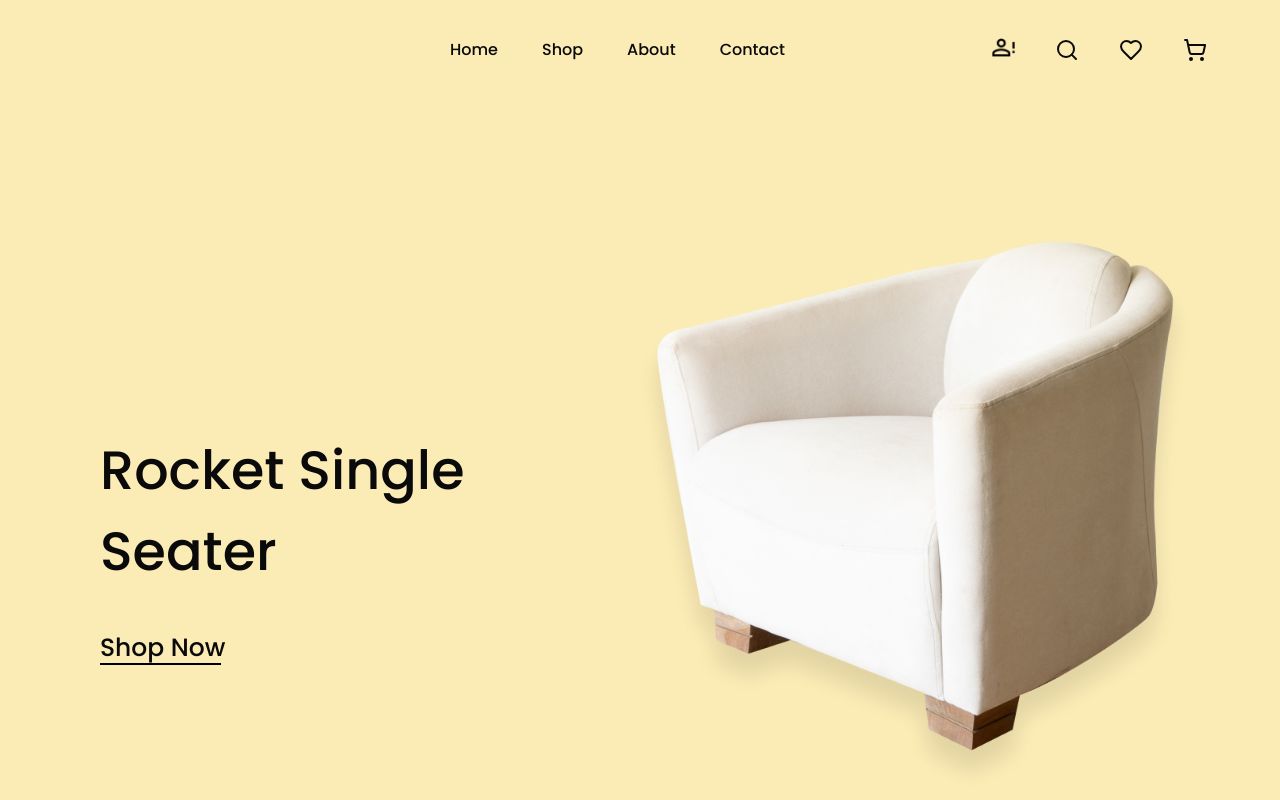
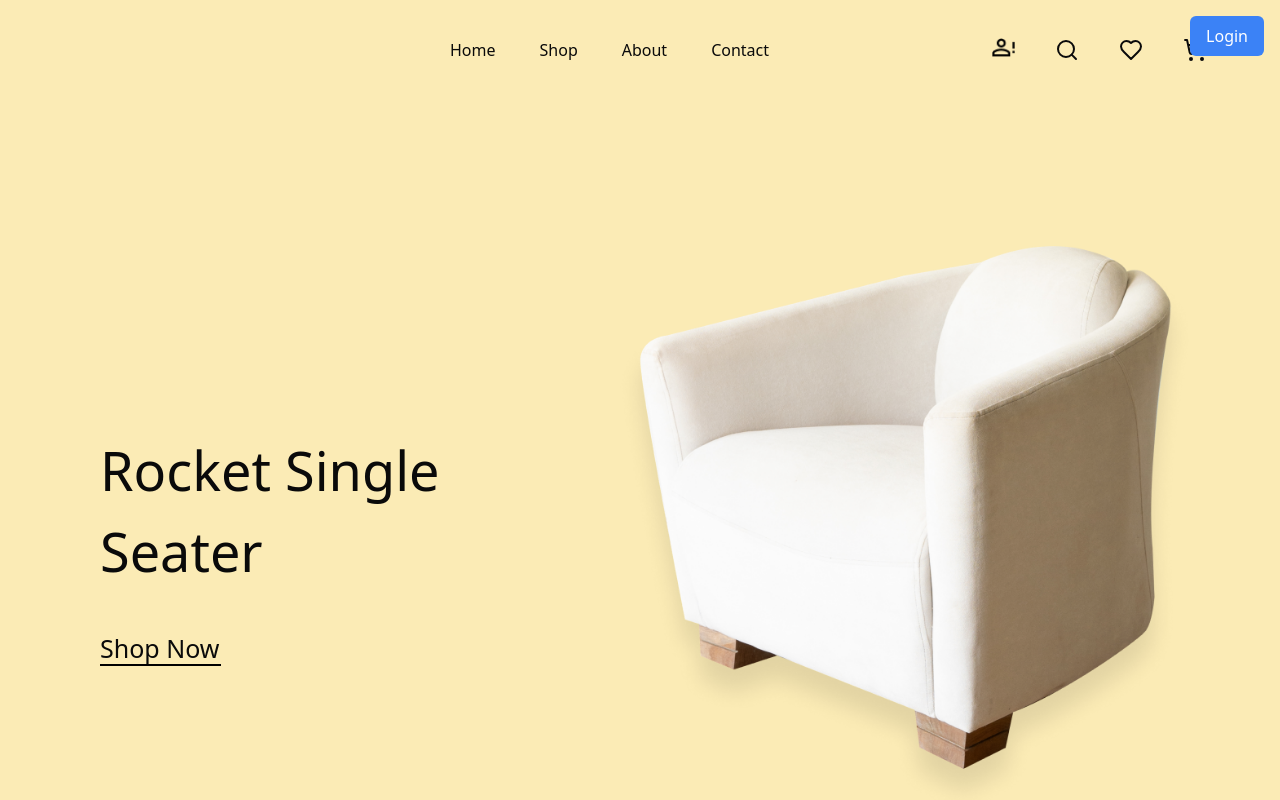
Before and after one commit to harisaltafb105/my-project, a Next.js app: page / in a window 1280 px wide. Shown: the top 800 px of the page. Built offline with nearby package versions, Linux system fonts and the light colour scheme; no server answers.

Commit message:
Another Commit

```diff
--- a/src/app/Components/Cart.tsx
+++ b/src/app/Components/Cart.tsx
@@ -207,6 +207,8 @@
 // };
 
 // export default Cart;
+
+
 "use client";
 import React from "react";
 import { useCart } from "./CartContext";
--- a/src/app/Components/CartContext.tsx
+++ b/src/app/Components/CartContext.tsx
@@ -137,8 +137,67 @@
 // };
 
 
+"use client";
+import React, { createContext, useContext, useState, ReactNode } from "react";
+
+interface CartItem {
+  _id: string;
+  name: string;
+  price: number;
+  quantity: number;
+}
+
+interface CartContextType {
+  cartItems: CartItem[];
+  addToCart: (item: CartItem) => void;
+  removeFromCart: (_id: string) => void;
+  clearCart: () => void;
+}
+
+const CartContext = createContext<CartContextType | undefined>(undefined);
+
+export const CartProvider = ({ children }: { children: ReactNode }) => {
+  const [cartItems, setCartItems] = useState<CartItem[]>([]);
+
+  const addToCart = (item: CartItem) => {
+    setCartItems((prev) => {
+      const existingItem = prev.find((cartItem) => cartItem._id === item._id);
+      if (existingItem) {
+        return prev.map((cartItem) =>
+          cartItem._id === item._id
+            ? { ...cartItem, quantity: cartItem.quantity + item.quantity }
+            : cartItem
+        );
+      }
+      return [...prev, item];
+    });
+  };
+
+  const removeFromCart = (_id: string) => {
+    setCartItems((prev) => prev.filter((cartItem) => cartItem._id !== _id));
+  };
+
+  const clearCart = () => {
+    setCartItems([]);
+  };
+
+  return (
+    <CartContext.Provider value={{ cartItems, addToCart, removeFromCart, clearCart }}>
+      {children}
+    </CartContext.Provider>
+  );
+};
+
+export const useCart = () => {
+  const context = useContext(CartContext);
+  if (!context) {
+    throw new Error("useCart must be used within a CartProvider");
+  }
+  return context;
+};
+
 // "use client";
-// import React, { createContext, useContext, useState, ReactNode } from "react";
+// import { createContext, useState, useContext, ReactNode } from "react";
 
 // interface CartItem {
 //   _id: string;
@@ -159,26 +218,28 @@
 // export const CartProvider = ({ children }: { children: ReactNode }) => {
 //   const [cartItems, setCartItems] = useState<CartItem[]>([]);
 
+//   // Add item to cart
 //   const addToCart = (item: CartItem) => {
 //     setCartItems((prev) => {
-//       const existingItem = prev.find((cartItem) => cartItem._id === item._id);
-//       if (existingItem) {
-//         return prev.map((cartItem) =>
-//           cartItem._id === item._id
-//             ? { ...cartItem, quantity: cartItem.quantity + item.quantity }
-//             : cartItem
-//         );
-//       }
-//       return [...prev, item];
+//       const updatedCart = [...prev, item];
+//       localStorage.setItem("cart", JSON.stringify(updatedCart)); // Save to localStorage
+//       return updatedCart;
 //     });
 //   };
 
+//   // Remove item from cart
 //   const removeFromCart = (_id: string) => {
-//     setCartItems((prev) => prev.filter((cartItem) => cartItem._id !== _id));
+//     setCartItems((prev) => {
+//       const updatedCart = prev.filter((cartItem) => cartItem._id !== _id);
+//       localStorage.setItem("cart", JSON.stringify(updatedCart)); // Save to localStorage
+//       return updatedCart;
+//     });
 //   };
 
+//   // Clear the cart
 //   const clearCart = () => {
 //     setCartItems([]);
+//     localStorage.removeItem("cart"); // Clear from localStorage
 //   };
 
 //   return (
@@ -195,63 +256,3 @@
 //   }
 //   return context;
 // };
-"use client";
-import { createContext, useState, useContext, ReactNode } from "react";
-
-interface CartItem {
-  _id: string;
-  name: string;
-  price: number;
-  quantity: number;
-}
-
-interface CartContextType {
-  cartItems: CartItem[];
-  addToCart: (item: CartItem) => void;
-  removeFromCart: (_id: string) => void;
-  clearCart: () => void;
-}
-
-const CartContext = createContext<CartContextType | undefined>(undefined);
-
-export const CartProvider = ({ children }: { children: ReactNode }) => {
-  const [cartItems, setCartItems] = useState<CartItem[]>([]);
-
-  // Add item to cart
-  const addToCart = (item: CartItem) => {
-    setCartItems((prev) => {
-      const updatedCart = [...prev, item];
-      localStorage.setItem("cart", JSON.stringify(updatedCart)); // Save to localStorage
-      return updatedCart;
-    });
-  };
-
-  // Remove item from cart
-  const removeFromCart = (_id: string) => {
-    setCartItems((prev) => {
-      const updatedCart = prev.filter((cartItem) => cartItem._id !== _id);
-      localStorage.setItem("cart", JSON.stringify(updatedCart)); // Save to localStorage
-      return updatedCart;
-    });
-  };
-
-  // Clear the cart
-  const clearCart = () => {
-    setCartItems([]);
-    localStorage.removeItem("cart"); // Clear from localStorage
-  };
-
-  return (
-    <CartContext.Provider value={{ cartItems, addToCart, removeFromCart, clearCart }}>
-      {children}
-    </CartContext.Provider>
-  );
-};
-
-export const useCart = () => {
-  const context = useContext(CartContext);
-  if (!context) {
-    throw new Error("useCart must be used within a CartProvider");
-  }
-  return context;
-};
--- /dev/null
+++ b/src/app/Components/ClerkProvider.tsx
@@ -0,0 +1,27 @@
+'use client';
+
+import { ClerkProvider, useUser, RedirectToSignIn } from '@clerk/clerk-react';
+
+export default function RootLayout({ children }: { children: React.ReactNode }) {
+  const { isLoaded, user } = useUser();
+
+  // If user data is not loaded
+  if (!isLoaded) {
+    return <div>Loading...</div>;
+  }
+
+  // If user is not logged in, redirect to login page
+  if (!user) {
+    return <RedirectToSignIn />;
+  }
+
+  return (
+    <ClerkProvider publishableKey={process.env.NEXT_PUBLIC_CLERK_PUBLISHABLE_KEY || ''}>
+      <html lang="en">
+        <body className="flex flex-col min-h-screen">
+          <main className="flex-grow">{children}</main>
+        </body>
+      </html>
+    </ClerkProvider>
+  );
+}
--- a/src/app/layout.tsx
+++ b/src/app/layout.tsx
@@ -1,28 +1,139 @@
-import type { Metadata } from "next";
-import { Poppins } from "next/font/google";
+// import type { Metadata } from "next";
+// import { Poppins } from "next/font/google";
 
+// import { CartProvider } from "./Components/CartContext";
+// import Cart from "./Components/Cart";
+// import "./globals.css";
+
+// const poppins = Poppins({ subsets: ["latin"], weight: ["400", "500", "600", "700"] });
+
+// export const metadata: Metadata = {
+//   title: "My Shop",
+//   description: "An example e-commerce app with a cart.",
+// };
+
+// export default function RootLayout({ children }: { children: React.ReactNode }) {
+//   return (
+
+//       <html lang="en">
+//         <body className={`${poppins.className} flex flex-col min-h-screen`}>
+//           <CartProvider>
+//             <main className="flex-grow">{children}</main>
+//             <Cart />
+//           </CartProvider>
+//         </body>
+//       </html>
+
+//   );
+// }
+
+// RootLayout.tsx
+// RootLayout.tsx (for Client Component)
+// RootLayout.tsx (for Client Component)
+// RootLayout.tsx (for Client Component)
+
+// 'use client'; // Keep this for Client Component
+
+// import { Poppins } from "next/font/google";
+// import { ClerkProvider, useUser, RedirectToSignIn } from "@clerk/clerk-react"; // Import Clerk
+// import { useState, useEffect } from "react";
+// import { CartProvider } from "./Components/CartContext";
+// import Cart from "./Components/Cart";
+// import "./globals.css";
+
+// const poppins = Poppins({ subsets: ["latin"], weight: ["400", "500", "600", "700"] });
+
+// export default function RootLayout({ children }: { children: React.ReactNode }) {
+//   const [isClerkLoaded, setIsClerkLoaded] = useState(false);
+
+//   // Wait for Clerk to load before rendering
+//   useEffect(() => {
+//     setIsClerkLoaded(true);
+//   }, []);
+
+//   // If Clerk is not loaded, render nothing or a loading state
+//   if (!isClerkLoaded) {
+//     return <div>Loading...</div>;
+//   }
+
+//   return (
+//     <ClerkProvider publishableKey={process.env.NEXT_PUBLIC_CLERK_PUBLISHABLE_KEY || ""}>
+//       <html lang="en">
+//         <body className={`${poppins.className} flex flex-col min-h-screen`}>
+//           <UserProviderWrapper>
+//             <CartProvider>
+//               <main className="flex-grow">{children}</main>
+//               <Cart />
+//             </CartProvider>
+//           </UserProviderWrapper>
+//         </body>
+//       </html>
+//     </ClerkProvider>
+//   );
+// }
+
+// // UserProviderWrapper component to handle user states
+// const UserProviderWrapper = ({ children }: { children: React.ReactNode }) => {
+//   const { isLoaded, user } = useUser();
+
+//   // Loading state while Clerk data is being fetched
+//   if (!isLoaded) {
+//     return <div>Loading...</div>;
+//   }
+
+//   // If no user is logged in, redirect to SignIn page
+//   if (!user) {
+//     return <RedirectToSignIn />;
+//   }
+
+//   return <>{children}</>;
+// };
+
+'use client';
+
+import { ClerkProvider, SignInButton, useUser, useClerk } from "@clerk/clerk-react";
 import { CartProvider } from "./Components/CartContext";
 import Cart from "./Components/Cart";
 import "./globals.css";
 
-const poppins = Poppins({ subsets: ["latin"], weight: ["400", "500", "600", "700"] });
-
-export const metadata: Metadata = {
-  title: "My Shop",
-  description: "An example e-commerce app with a cart.",
-};
-
 export default function RootLayout({ children }: { children: React.ReactNode }) {
   return (
-
+    <ClerkProvider publishableKey={process.env.NEXT_PUBLIC_CLERK_PUBLISHABLE_KEY || ""}>
       <html lang="en">
-        <body className={`${poppins.className} flex flex-col min-h-screen`}>
+        <body className="flex flex-col min-h-screen">
           <CartProvider>
+            {/* 👇 Login/Logout buttons fixed at top-right corner */}
+            <AuthButtons />
             <main className="flex-grow">{children}</main>
             <Cart />
           </CartProvider>
         </body>
       </html>
-
+    </ClerkProvider>
   );
 }
+
+// 👇 This will show Login/Logout buttons at the top-right corner
+const AuthButtons = () => {
+  const { isLoaded, user } = useUser();
+  const { signOut } = useClerk();
+
+  return (
+    <div className="absolute top-4 right-4">
+      {isLoaded && user ? (
+        <button
+          className="px-4 py-2 bg-red-500 text-white rounded-md"
+          onClick={() => signOut().then(() => window.location.href = "/login")}
+        >
+          Logout
+        </button>
+      ) : (
+        <SignInButton>
+          <button className="px-4 py-2 bg-blue-500 text-white rounded-md">
+            Login
+          </button>
+        </SignInButton>
+      )}
+    </div>
+  );
+};
--- /dev/null
+++ b/src/app/login/page.tsx
@@ -0,0 +1,11 @@
+'use client';
+
+import { SignIn } from "@clerk/clerk-react";
+
+export default function LoginPage() {
+  return (
+    <div className="flex justify-center items-center h-screen">
+      <SignIn />
+    </div>
+  );
+}
```
Also changed, not shown: src/middleware.ts (added, +12 -0 lines).
